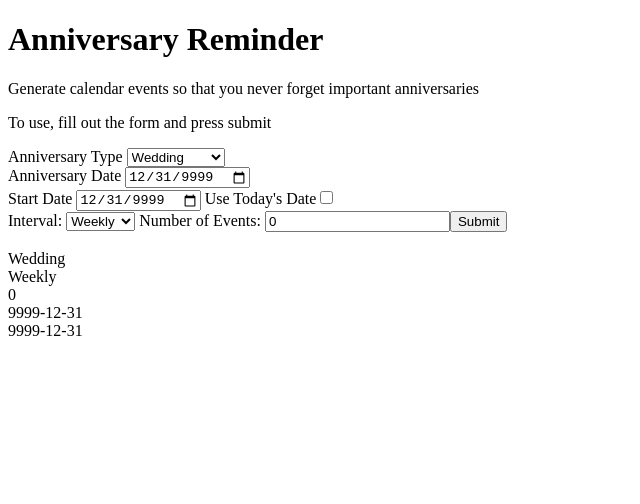
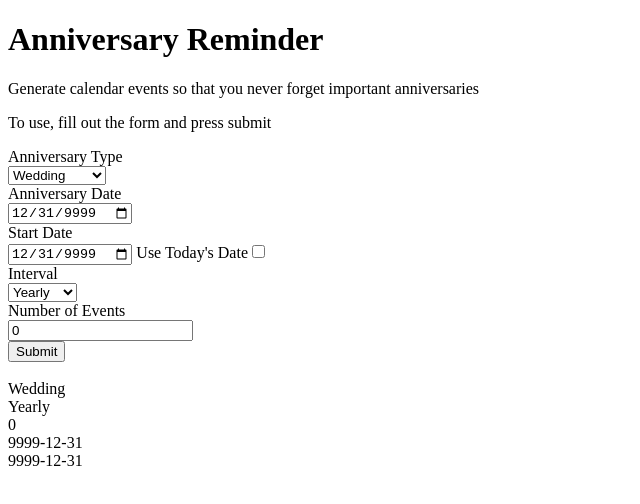
Before and after one commit to nlatham1999/CalendarInvites, an Angular app: page / in a window 1280 px wide. Shown: the top 504 px of the page, without its empty margins (0-640 px from the left). Built offline with nearby package versions, Linux system fonts and the light colour scheme.

Commit message:
string formatting

```diff
--- a/src/app/main-page/main-page.component.html
+++ b/src/app/main-page/main-page.component.html
@@ -8,18 +8,22 @@
 <p>To use, fill out the form and press submit</p>
 
 <form (ngSubmit)="createFile()">
-    Anniversary Type
+    <div>Anniversary Type</div>
     <select name="typeSelection" [(ngModel)]="typeSelection">
         <option *ngFor="let x of anniversaryOptions">{{x}}</option>
     </select>
 
+    <br [hidden]="typeSelection!='Birthday'">
+    <div [hidden]="typeSelection!='Birthday'">Name</div>
+    <input [hidden]="typeSelection!='Birthday'" name="birthdayName" type="text" [(ngModel)]="birthdayName">
+
     <br>
 
-    Anniversary Date
+    <div>Anniversary Date</div>
     <input type="date" name="anniversaryDate" [(ngModel)]="anniversaryDate">
     <br>
 
-    Start Date
+    <div>Start Date</div>
     <input
         type="date"
         name="dateSelection"
@@ -30,15 +34,15 @@
     Use Today's Date<input type="checkbox" (change)="setDateToToday()">
     <br>
 
-    Interval:
+    <div>Interval</div>
     <select name="intervalSelection" [(ngModel)]="intervalSelection">
       <option *ngFor="let x of anniversaryIntervals">{{x}}</option>
     </select>
 
-    Number of Events:
+    <div>Number of Events</div>
     <input type="number" min="0" step="1" oninput="validity.valid||(value='');" name="eventsNumber" [(ngModel)]="eventsNumber">
 
-
+    <br>
     <button>Submit</button>
 </form>
 
@@ -49,3 +53,4 @@
 <div>{{eventsNumber}}</div>
 <div>{{dateSelection}}</div>
 <div>{{anniversaryDate}}</div>
+<div>{{birthdayName}}</div>
--- a/src/app/main-page/main-page.component.ts
+++ b/src/app/main-page/main-page.component.ts
@@ -14,10 +14,11 @@ export class MainPageComponent implements OnInit {
     this.name="";
   }
 
-  anniversaryOptions = ["Wedding", "Engagement", "First Date"];
-  anniversaryIntervals = ["Weekly", "Monthly", "Yearly"];
+  anniversaryOptions = ["Birthday", "Wedding", "Engagement", "First Date"];
+  anniversaryIntervals = ["Monthly", "Yearly"];
   typeSelection = "Wedding";
-  intervalSelection = "Weekly";
+  intervalSelection = "Yearly";
+  birthdayName = "";
   eventsNumber = 0;
   anniversaryDate = "9999-12-31";
   dateSelection = "9999-12-31";
@@ -118,7 +119,22 @@ export class MainPageComponent implements OnInit {
       //if the date is older than the start date, then add
       if(date >= this.dateSelection){
         // console.log(date + " " + this.dateSelection);
-        var summary: string = anniversaryCount + " " + interval + " Anniversary!";
+        var summary: string = anniversaryCount + " " + interval + " " + this.typeSelection + " Anniversary!";
+        if(this.typeSelection === "Birthday" && interval === "Year"){
+          summary = this.birthdayName + "'s " + anniversaryCount.toString();
+          var mod: number = anniversaryCount % 10;
+          if(mod === 0 || mod === 4 || mod === 5 || mod === 6 || mod === 7 || mod === 8 || mod === 9){
+            summary += "th"
+          }else if(mod === 1){
+            summary += "st";
+          }else if(mod === 2){
+            summary += "nd";
+          }else if(mod === 3){
+            summary += "rd";
+          }
+          summary += " Birthday";
+        }
+
         var dateSplit = date.split("-");
         var dtstart: string = dateSplit[0] + dateSplit[1] + dateSplit[2];
         var dtend: string = dtstart;
```
